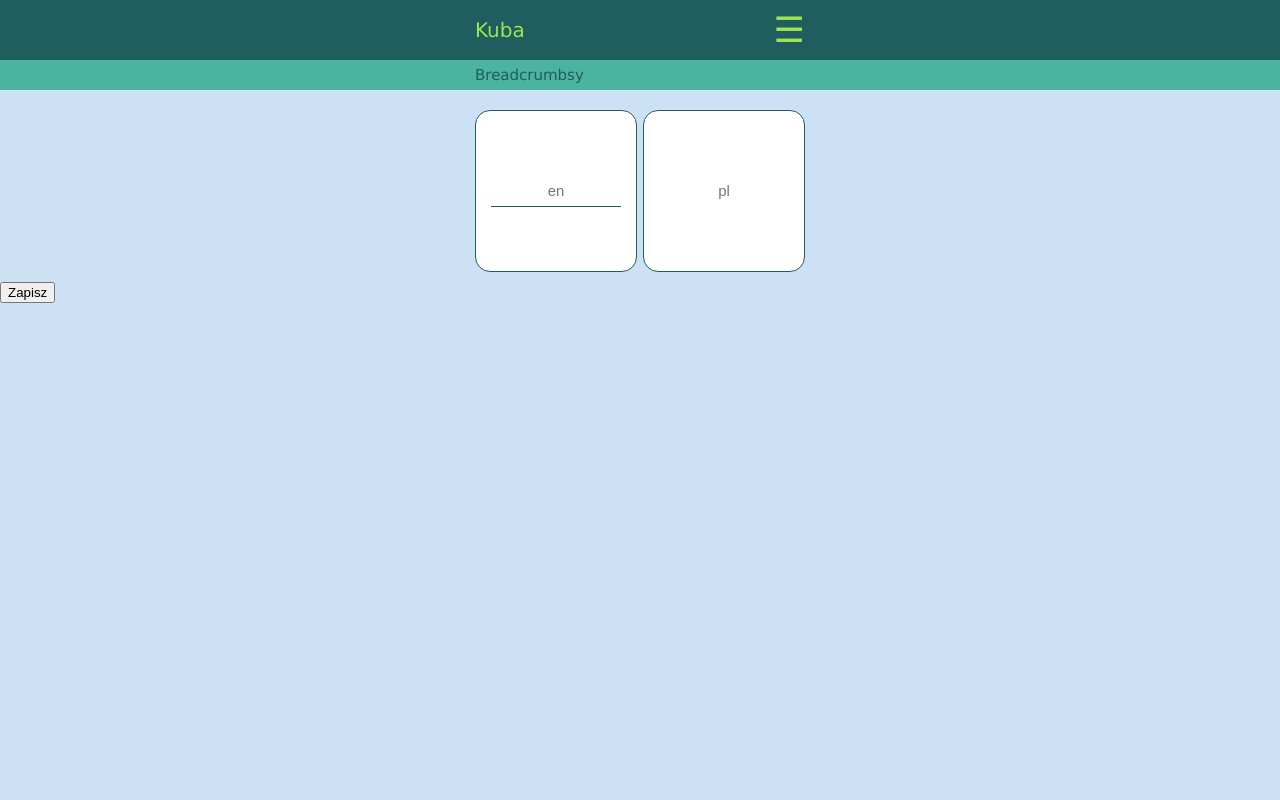
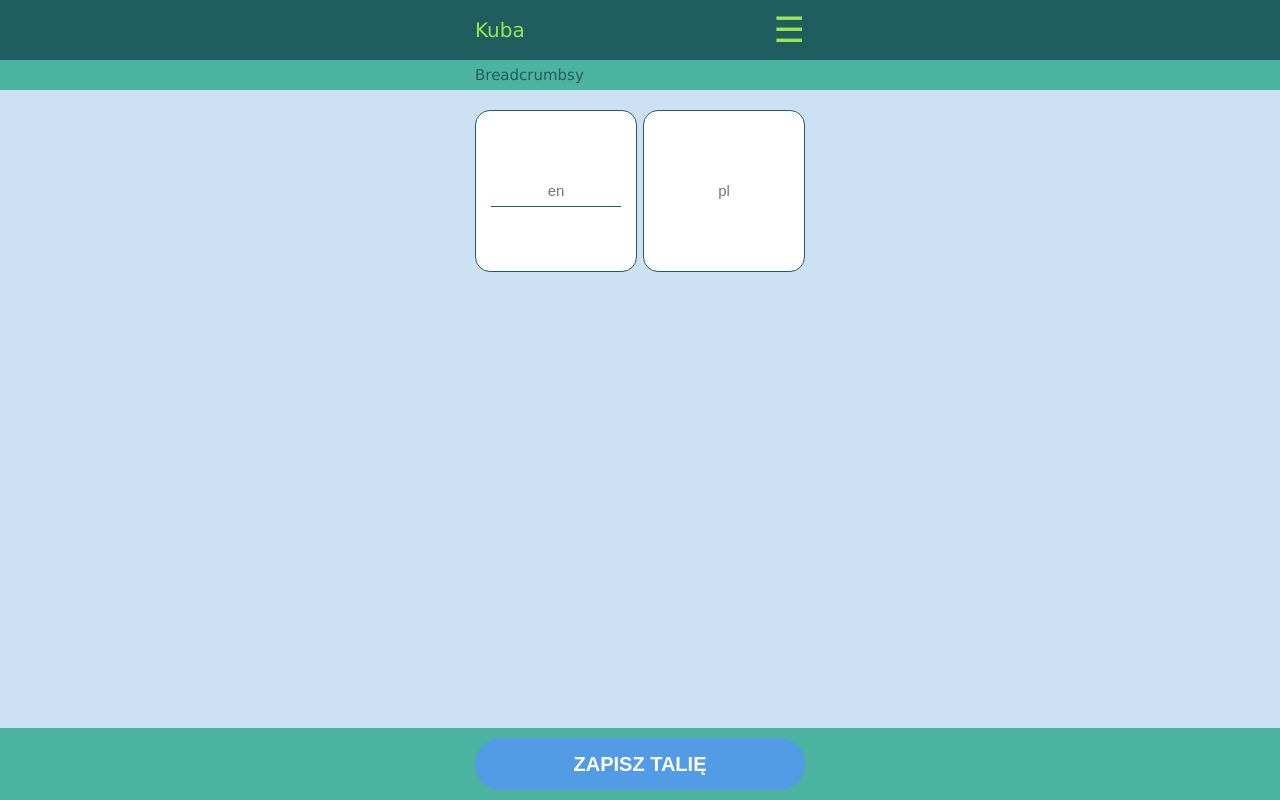
Before and after one commit to kubaadamczyklogin/Miszki, a React (Create React App) app: page / in a window 1280 px wide. Built offline with nearby package versions, Linux system fonts and the light colour scheme.

Commit message:
kolorowy przyicsk zapisz

```diff
--- a/package.json
+++ b/package.json
@@ -2,13 +2,14 @@
   "name": "react",
   "version": "1.0.0",
   "description": "React example starter project",
+  "license": "MIT",
   "keywords": [
     "react",
     "starter"
   ],
   "main": "src/index.js",
   "dependencies": {
-    "less": "^4.1.3",
+    "less": "4.1.1",
     "react": "18.2.0",
     "react-dom": "18.2.0",
     "react-scripts": "4.0.0"
--- a/src/components/SaveButton.js
+++ b/src/components/SaveButton.js
@@ -1,8 +1,10 @@
 export default function SaveButton(props) {
   return (
-    <div className="save-button">
-      <div className="conti">
-        <button onClick={props.saveDeck}>Zapisz</button>
+    <div className="save-button bottom-buttons">
+      <div className="cont">
+        <button className="save" onClick={props.saveDeck}>
+          Zapisz talię
+        </button>
       </div>
     </div>
   );
--- a/src/css/cardList.css
+++ b/src/css/cardList.css
@@ -12,7 +12,7 @@ body {
   margin: 0 auto;
 }
 .cardList {
-  padding: 10px 0;
+  padding: 10px 0 100px;
 }
 .cardList .card {
   display: flex;
@@ -55,3 +55,23 @@ body {
 .cardList .card.editable .forward {
   background: #ffffff;
 }
+.cardList .bottom-buttons {
+  padding: 10px 0;
+  position: fixed;
+  background: #4cb3a0;
+  bottom: 0;
+  left: 0;
+  right: 0;
+}
+.cardList .bottom-buttons .cont button {
+  width: 100%;
+  line-height: 50px;
+  background: #519ce4;
+  border-radius: 25px;
+  border: none;
+  font-size: 20px;
+  color: #ffffff;
+  font-weight: bold;
+  text-transform: uppercase;
+  cursor: pointer;
+}
--- a/src/less/cardList.less
+++ b/src/less/cardList.less
@@ -1,7 +1,7 @@
 @import "global.less";
 
 .cardList {
-  padding: 10px 0;
+  padding: 10px 0 100px;
 
   .card {
     display: flex;
@@ -48,4 +48,28 @@
       }
     }
   }
+
+  .bottom-buttons {
+    padding: 10px 0;
+    position: fixed;
+    background: @slateGreen;
+    bottom: 0;
+    left: 0;
+    right: 0;
+
+    .cont {
+      button {
+        width: 100%;
+        line-height: 50px;
+        background: @blue;
+        border-radius: 25px;
+        border: none;
+        font-size: 20px;
+        color: @white;
+        font-weight: bold;
+        text-transform: uppercase;
+        cursor: pointer;
+      }
+    }
+  }
 }
--- a/src/less/global.less
+++ b/src/less/global.less
@@ -3,6 +3,7 @@
 @green: #25b386;
 @slateGreen: #4cb3a0;
 @lightBlue: #cce1f4;
+@blue: #519ce4;
 @white: #ffffff;
 
 body {
```
Also changed, not shown: 1 other file (tests, documents, lock files or other folders).
